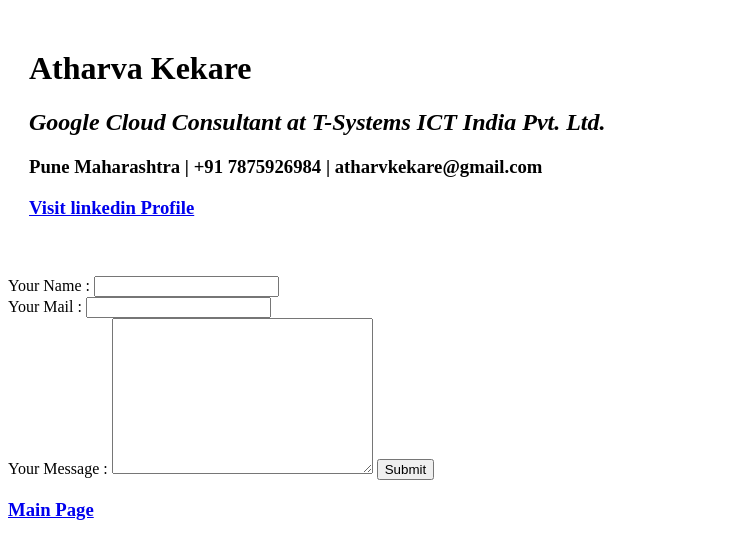
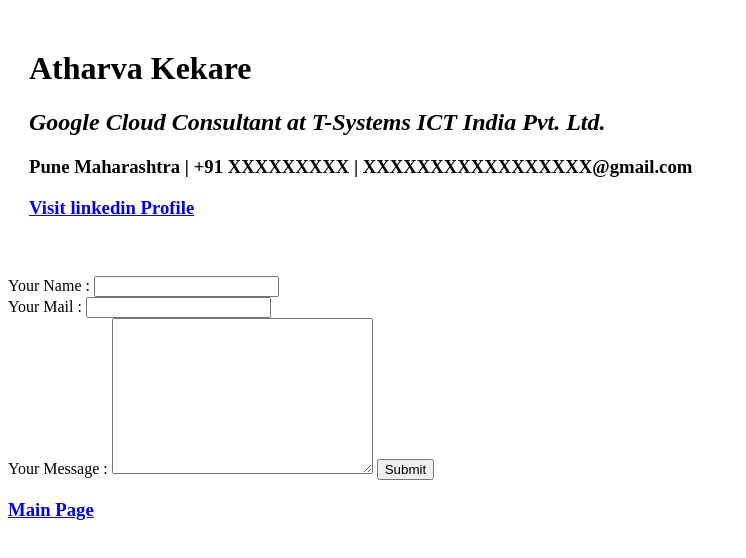
Before and after one commit to Atharva5608/cv, a plain HTML site: page contact.html in a window 1280 px wide. Shown: the whole page, without its empty margins (0-746 px from the left). Drawn offline with Linux system fonts and the light colour scheme.

Commit message:
Edited website

```diff
--- a/contact.html
+++ b/contact.html
@@ -10,7 +10,7 @@
           <td>
             <h1><strong>Atharva Kekare</strong></h1>
             <h2><em>Google Cloud Consultant at T-Systems ICT India Pvt. Ltd.</em></h2>
-            <h3>Pune Maharashtra | +91 7875926984 | atharvkekare@gmail.com</h3>
+            <h3>Pune Maharashtra | +91 XXXXXXXXX | XXXXXXXXXXXXXXXXX@gmail.com</h3>
             <h3><a href="https://www.linkedin.com/in/atharvakekare">Visit linkedin Profile</a></h3>
           </td>
         </tr>
```
